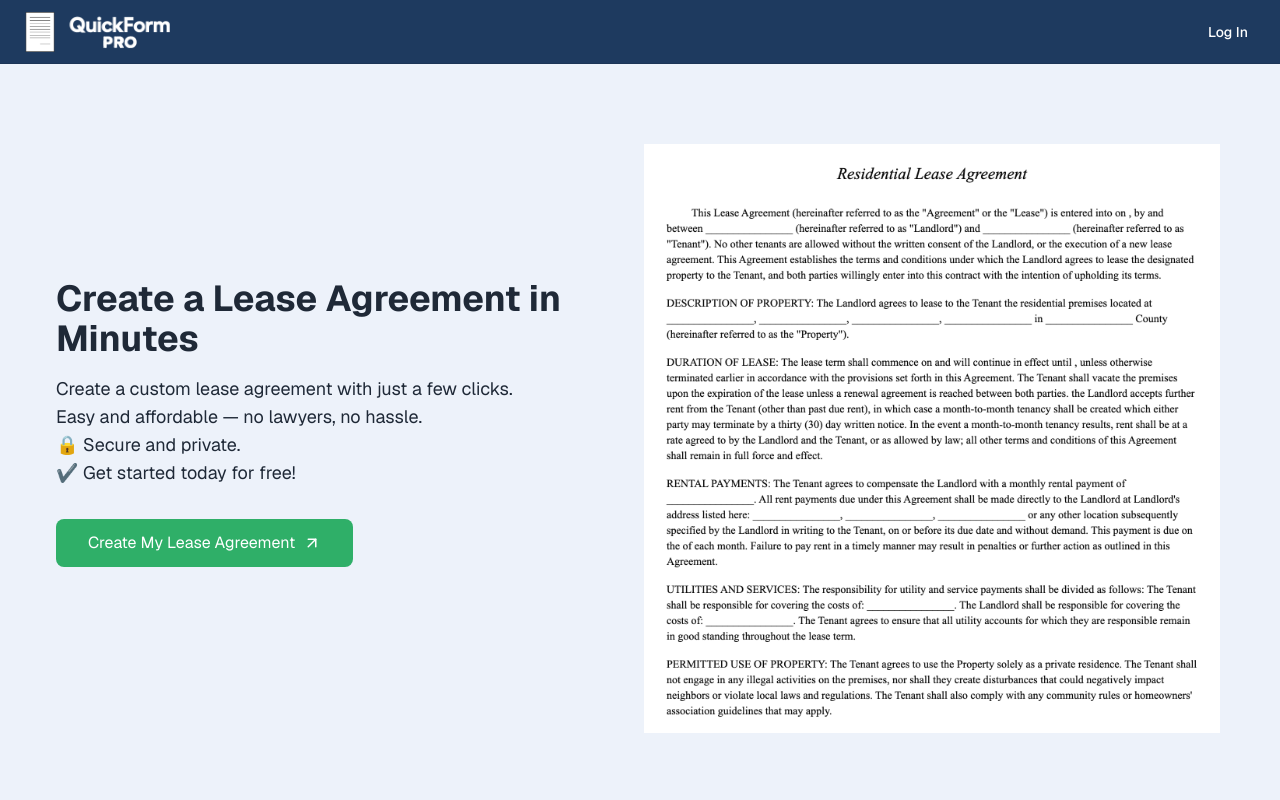
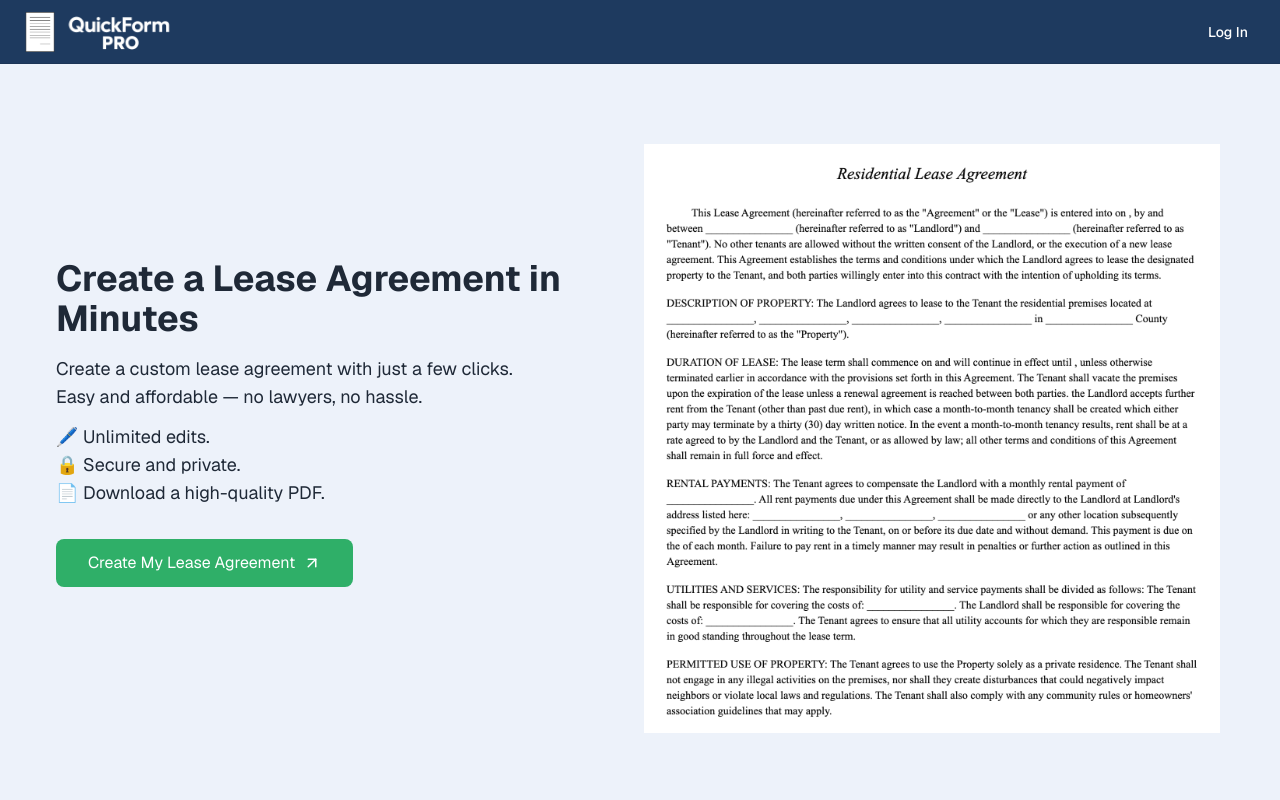
Before and after one commit to jonathanporras/blueprint-forms, a Next.js app: page / in a window 1280 px wide. Shown: the top 800 px of the page. Built offline with nearby package versions, Linux system fonts and the light colour scheme; no server answers.

Commit message:
Change landing page copy

```diff
--- a/app/lease-agreement/page.tsx
+++ b/app/lease-agreement/page.tsx
@@ -27,9 +27,10 @@ export default function LeaseAgreementLanding() {
                 <p className="text-lg mb-8 max-w-3xl">
                   Create a custom lease agreement with just a few clicks. <br /> Easy and
                   affordable — no lawyers, no hassle.
-                  <br />
-                  🔒 Secure and private. <br />
-                  ✔️ Get started today for free!
+                  {/* <p className="mt-3">✔️ Get started today for free. </p> */}
+                  <p className="mt-3">🖊️ Unlimited edits. </p>
+                  <p>🔒 Secure and private. </p>
+                  <p>📄 Download a high-quality PDF. </p>
                 </p>
                 <button
                   onClick={() => {
```
Also changed, not shown: public/images/text-logo.png.
